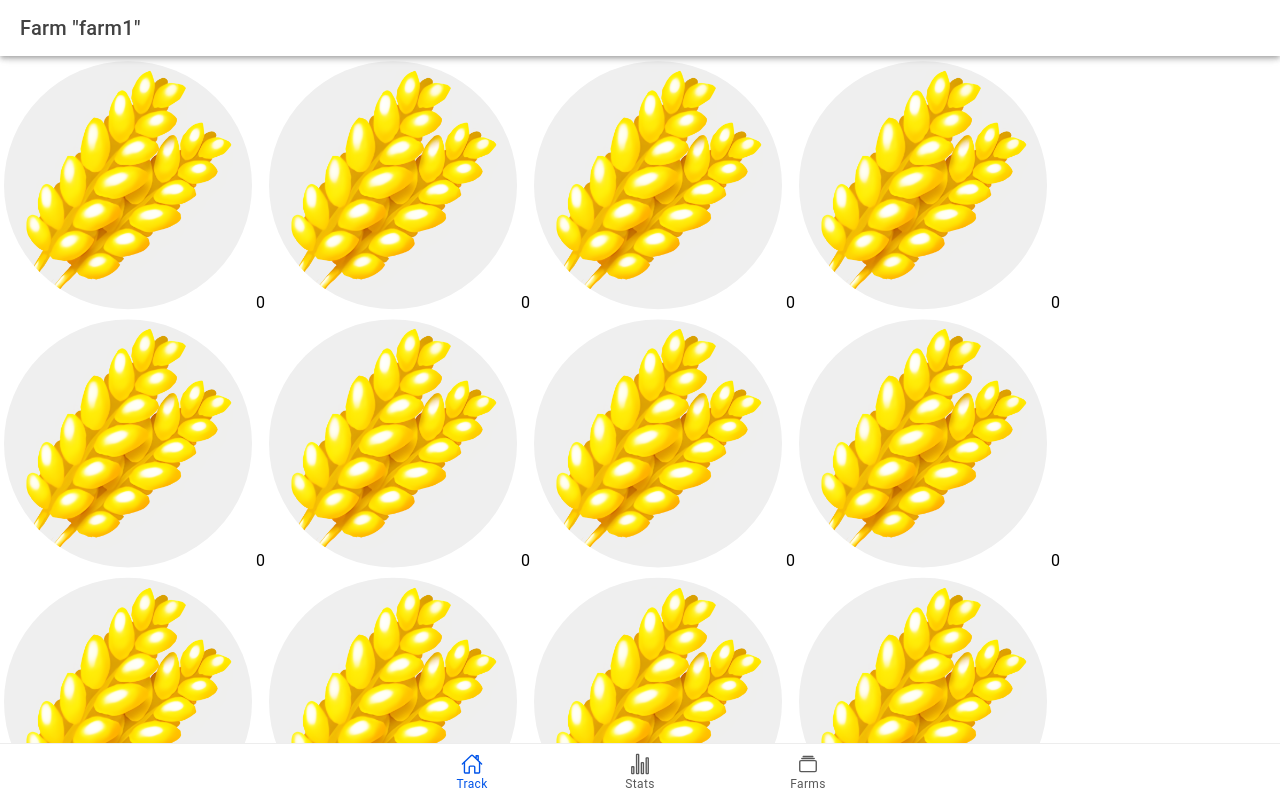
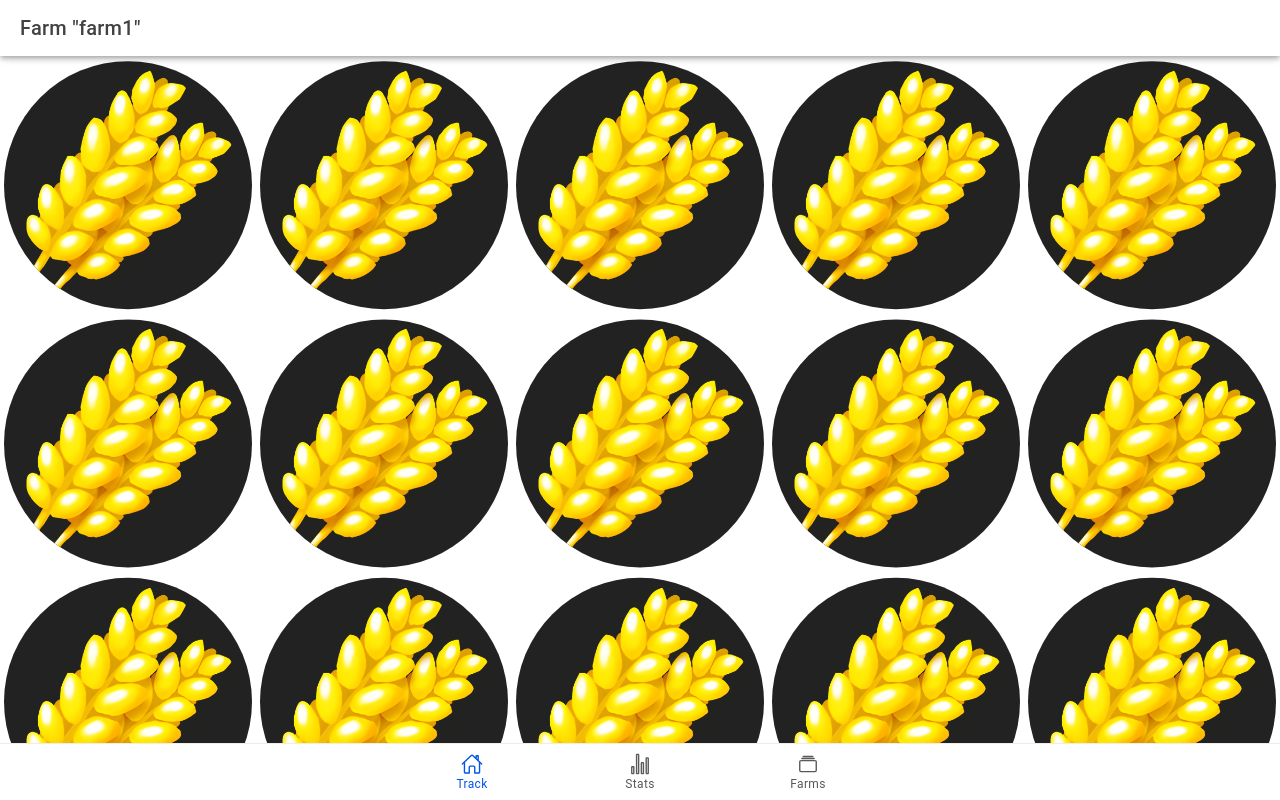
Before and after one commit to Supalien/HD-tracker, a React (Vite) app: page /track in a window 1280 px wide. Built offline with nearby package versions, Linux system fonts and the light colour scheme.

Commit message:
css changes in track tab
put item buttons on a grid container.
prevented the ability to right click (or hold in mobile) to open
context menu for the images.

```diff
--- a/src/components/ItemButton.css
+++ b/src/components/ItemButton.css
@@ -1,13 +1,23 @@
+
+
 .butt {
     clip-path: circle();
-    max-width: calc(100vw/3 - 4px);
     margin: 2px;
+    background-color: #222222;
+}
+
+.butt:hover {
+    background-color: #262626;
+}
+
+.butt:active {
+    background-color: #202020;
+    transform: scale(0.95);
 }
 
 @media only screen and (min-width: 768px) {
     /* For desktop: */
     .butt {
-        max-width: calc(100vw/5 - 8px);
         margin: 4px;
     }
 }
--- a/src/components/ItemButton.tsx
+++ b/src/components/ItemButton.tsx
@@ -13,7 +13,7 @@ type Props = {
 
 const ItemButton: React.FC<Props> = ({ name, pic }) => {
   const {farm, setFarm} = useFarm();
-  return (<>
+  return (
     <button className="butt" onClick={() => {
       if (farm?.items[name] == null){
         console.log(farm);
@@ -21,10 +21,8 @@ const ItemButton: React.FC<Props> = ({ name, pic }) => {
       farm.items[name] += 1;
       setFarm({...farm});
     }}>
-      <img src={pic} alt={name}/>
+      <img src={pic} onContextMenu={(ev) => {ev.preventDefault()}}/>
     </button>
-      <>{farm?.items?.[name] || 0}</>
-    </>
   );
 };
 
--- a/src/pages/TrackerTab.css
+++ b/src/pages/TrackerTab.css
@@ -0,0 +1,11 @@
+.itemsContainer {
+    display: grid;
+    grid-template-columns: repeat(3, 1fr);
+}
+
+@media only screen and (min-width: 768px) {
+    /* For desktop: */
+    .itemsContainer {
+        grid-template-columns: repeat(5, 1fr);
+    }
+}
--- a/src/pages/TrackerTab.tsx
+++ b/src/pages/TrackerTab.tsx
@@ -1,4 +1,4 @@
-import { IonContent, IonHeader, IonPage, IonTitle, IonToolbar, IonCol, IonGrid, IonRow } from '@ionic/react';
+import { IonContent, IonHeader, IonPage, IonTitle, IonToolbar } from '@ionic/react';
 
 import ItemButton from 'components/ItemButton';
 import './TrackerTab.css';
@@ -19,6 +19,7 @@ const TrackerTab: React.FC = () => {
         </IonToolbar>
       </IonHeader>
       <IonContent fullscreen>
+        <div className='itemsContainer'>
           <ItemButton name="bolt" pic={wheatPic}></ItemButton>
           <ItemButton name="plank" pic={wheatPic}></ItemButton>
           <ItemButton name="tape" pic={wheatPic}></ItemButton>
@@ -34,6 +35,7 @@ const TrackerTab: React.FC = () => {
           <ItemButton name="pick" pic={wheatPic}></ItemButton>
           <ItemButton name="axe" pic={wheatPic}></ItemButton>
           <ItemButton name="saw" pic={wheatPic}></ItemButton>
+      </div>
       </IonContent>
     </IonPage>
   );
```
Also changed, not shown: src/components/ExploreContainer.css (deleted, +0 -24 lines), src/components/ExploreContainer.tsx (deleted, +0 -16 lines). Lines whose indentation alone changed are shown as unchanged.
